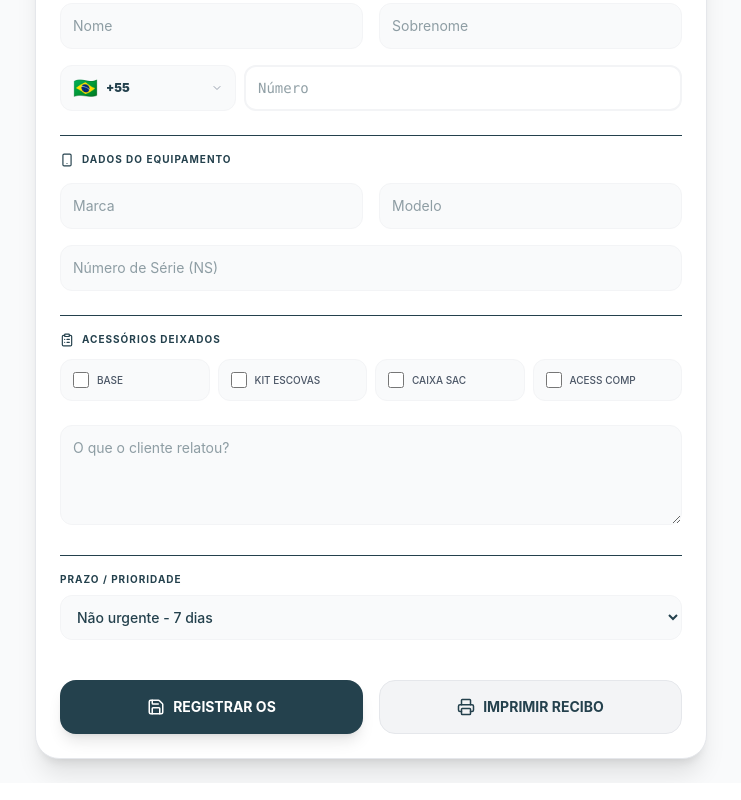
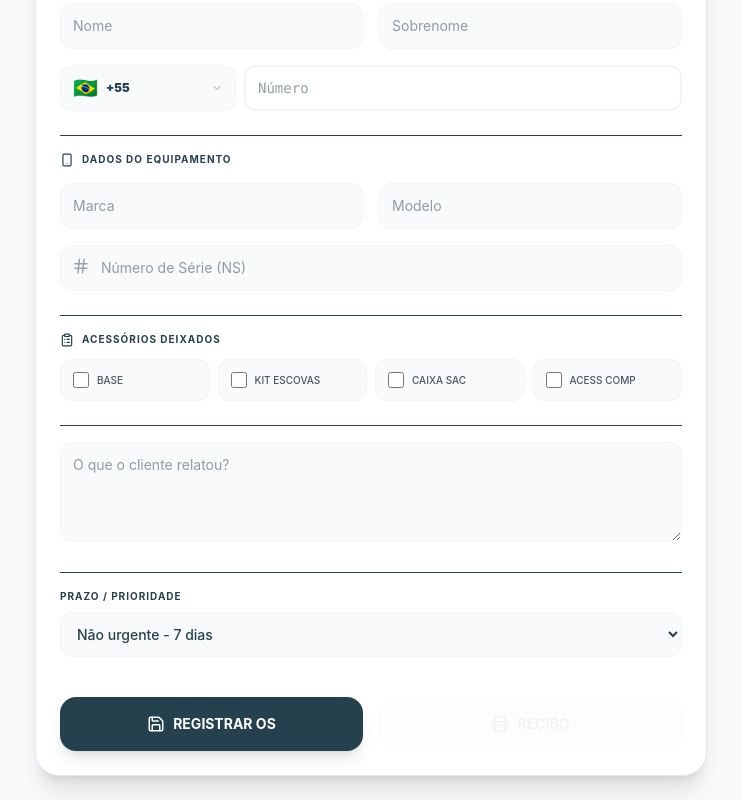
Before and after one commit to felipeft/supremus_system, a React (Vite) app in the folder supremus-frontend/: page / in a window 1280 px wide. Shown: the part 247-1047 px from the top of the page, without its empty margins (269-1010 px from the left). Built offline with nearby package versions, Linux system fonts and the light colour scheme.

Commit message:
restricao de dados

```diff
--- a/supremus-frontend/src/CheckIn.jsx
+++ b/supremus-frontend/src/CheckIn.jsx
@@ -1,14 +1,14 @@
 import React, { useState, useRef, useEffect } from 'react';
-import { Smartphone, User, ClipboardList, Printer, Save, Hash, Globe, Search, ChevronDown, CheckCircle2, AlertTriangle } from 'lucide-react';
+import { Smartphone, User, ClipboardList, Save, Hash, Globe, Search, ChevronDown, CheckCircle2, AlertTriangle, Loader2, Printer } from 'lucide-react';
 
-// IMPORTAÇÕES DOS MÓDULOS (Certifique-se de que os caminhos estão corretos)
+// IMPORTAÇÕES DOS SEUS MÓDULOS
 import { COUNTRIES } from './constants/countries';
 import { gerarReciboPDF } from './utils/pdfGenerator';
 
 const API_URL = window.location.hostname === "localhost" || window.location.hostname === "127.0.0.1"
   ? "http://127.0.0.1:8000" : "https://supremus-system.onrender.com";
 
-// Funções auxiliares de máscara e validação
+// Helpers locais de UI
 function applyMask(digits, mask) {
   let result = '';
   let dIdx = 0;
@@ -23,7 +23,7 @@ function isPhoneValid(digits, country) {
 }
 
 // Sub-componente de seleção de países
-function CountrySelector({ selected, onChange }) {
+function CountrySelector({ selected, onChange, disabled }) {
   const [open, setOpen] = useState(false);
   const [search, setSearch] = useState('');
   const dropdownRef = useRef(null);
@@ -38,7 +38,7 @@ function CountrySelector({ selected, onChange }) {
   }, []);
 
   return (
-    <div className="relative flex-none w-44" ref={dropdownRef}>
+    <div className={`relative flex-none w-44 ${disabled ? 'opacity-50 pointer-events-none' : ''}`} ref={dropdownRef}>
       <button type="button" onClick={() => { setOpen(!open); setSearch(''); }} className="w-full h-full p-3 bg-gray-50 border border-gray-100 rounded-xl outline-none text-sm font-bold flex items-center gap-2 hover:bg-gray-100 transition-colors">
         <span className="text-xl leading-none">{selected.flag}</span>
         <span className="text-xs font-black text-[#24414d]">{selected.code}</span>
@@ -73,46 +73,82 @@ export default function CheckIn() {
   const [selectedCountry, setSelectedCountry] = useState(COUNTRIES[0]);
   const [phoneDigits, setPhoneDigits] = useState('');
   const [acessorios, setAcessorios] = useState({ base: false, kit_escovas: false, caixa_sac: false, acess_comp: false });
+
+  // ESTADOS DE ENGENHARIA
   const [osGerada, setOsGerada] = useState(null);
+  const [estaSalvando, setEstaSalvando] = useState(false);
+  const [formModificado, setFormModificado] = useState(false);
 
   const phoneValid = isPhoneValid(phoneDigits, selectedCountry);
   const phoneEmpty = phoneDigits.length === 0;
 
-  const handleCountryChange = (country) => { setSelectedCountry(country); setPhoneDigits(''); setFormData(f => ({ ...f, whatsapp: '' })); };
+  // Lógica para detectar mudança e invalidar a OS atual
+  const handleInputChange = (field, value) => {
+    setFormData(prev => ({ ...prev, [field]: value }));
+    setFormModificado(true);
+  };
+
+  const handleCountryChange = (country) => {
+    setSelectedCountry(country);
+    setPhoneDigits('');
+    setFormData(f => ({ ...f, whatsapp: '' }));
+    setFormModificado(true);
+  };
 
   const handlePhoneChange = (e) => {
     const raw = e.target.value.replace(/\D/g, '');
     const limited = raw.slice(0, selectedCountry.maxDigits);
     setPhoneDigits(limited);
     setFormData(f => ({ ...f, whatsapp: applyMask(limited, selectedCountry.mask) }));
+    setFormModificado(true);
   };
 
-  const handleCheckbox = (e) => { setAcessorios({ ...acessorios, [e.target.name]: e.target.checked }); };
+  const handleCheckbox = (e) => {
+    setAcessorios({ ...acessorios, [e.target.name]: e.target.checked });
+    setFormModificado(true);
+  };
+
   const obterOSBase = () => phoneDigits.length >= 4 ? phoneDigits.slice(-4) : '____';
 
-  const handleImprimir = () => {
-    const osFinal = osGerada || obterOSBase();
-    // A prioridade não é enviada para o PDF, conforme solicitado
-    gerarReciboPDF(formData, selectedCountry, acessorios, osFinal);
+  const handleImprimirNovamente = () => {
+    if (osGerada && !formModificado) {
+      gerarReciboPDF(formData, selectedCountry, acessorios, osGerada);
+    }
   };
 
-  const handleSalvar = async (e) => {
+  const handleSalvarERecibo = async (e) => {
     e.preventDefault();
+    if (estaSalvando) return; // Bloqueio contra clique duplo
     if (!formData.nome.trim() || !formData.sobrenome.trim() || !phoneValid) return alert("⚠️ Verifique os dados obrigatórios.");
 
+    setEstaSalvando(true);
     const listaAcessorios = Object.keys(acessorios).filter(key => acessorios[key]).map(key => key.replace('_', ' ').toUpperCase()).join(", ");
-
-    const dadosParaEnviar = {
-      ...formData,
-      whatsapp: `${selectedCountry.code} ${formData.whatsapp}`,
-      ddi: selectedCountry.code,
-      acessorios: listaAcessorios || "Nenhum"
-    };
+    const dadosParaEnviar = { ...formData, whatsapp: `${selectedCountry.code} ${formData.whatsapp}`, ddi: selectedCountry.code, acessorios: listaAcessorios || "Nenhum" };
 
     try {
-      const response = await fetch(`${API_URL}/registrar-os`, { method: "POST", headers: { "Content-Type": "application/json" }, body: JSON.stringify(dadosParaEnviar) });
-      if (response.ok) { const resultado = await response.json(); setOsGerada(resultado.os); alert(`✅ EQUIPAMENTO REGISTRADO!\nOS Gerada: ${resultado.os}`); }
-    } catch (error) { alert("📡 Erro de conexão!"); }
+      const response = await fetch(`${API_URL}/registrar-os`, {
+        method: "POST",
+        headers: { "Content-Type": "application/json" },
+        body: JSON.stringify(dadosParaEnviar)
+      });
+
+      if (response.ok) {
+        const resultado = await response.json();
+        setOsGerada(resultado.os);
+        setFormModificado(false); // Reset da trava
+
+        // Impressão automática apenas após sucesso
+        await gerarReciboPDF(formData, selectedCountry, acessorios, resultado.os);
+
+        alert(`✅ EQUIPAMENTO REGISTRADO!\nOS Gerada: ${resultado.os}`);
+      } else {
+        alert("❌ Erro ao salvar dados no servidor.");
+      }
+    } catch (error) {
+      alert("📡 Erro de conexão! Verifique se o Backend está online.");
+    } finally {
+      setEstaSalvando(false); // Libera o sistema
+    }
   };
 
   const phoneStatusColor = phoneEmpty ? 'border-gray-100' : phoneValid ? 'border-green-400 bg-green-50' : 'border-orange-300 bg-orange-50';
@@ -122,28 +158,27 @@ export default function CheckIn() {
 
       {/* Cabeçalho */}
       <div className="bg-gray-50 p-6 border-b border-gray-100 flex justify-between items-center text-[#24414d]">
-        <div>
-          <h2 className="text-lg font-black uppercase tracking-tight">Entrada de Equipamento</h2>
-          <p className="text-[10px] text-gray-400 font-bold uppercase">Registro de Ordem de Serviço</p>
-        </div>
-        <div className="text-right border-l-2 border-gray-200 pl-6">
-          <span className="block text-[10px] font-bold text-gray-400 uppercase">OS Base</span>
-          <span className="text-2xl font-black">#{obterOSBase()}</span>
-        </div>
+        <div><h2 className="text-lg font-black uppercase tracking-tight">Entrada de Equipamento</h2><p className="text-[10px] text-gray-400 font-bold uppercase">Registro de Ordem de Serviço</p></div>
+        <div className="text-right border-l-2 border-gray-200 pl-6"><span className="block text-[10px] font-bold text-gray-400 uppercase">OS Base</span><span className="text-2xl font-black">#{obterOSBase()}</span></div>
       </div>
 
-      <form onSubmit={handleSalvar} className="p-6 space-y-6">
+      <form onSubmit={handleSalvarERecibo} className="p-6 space-y-6">
         {/* Identificação */}
         <div className="space-y-4">
           <h3 className="flex items-center gap-2 text-[#24414d] font-bold uppercase text-[10px] tracking-widest"><User size={14} /> Identificação do Cliente</h3>
           <div className="grid grid-cols-2 gap-4">
-            <input type="text" placeholder="Nome" required value={formData.nome} className="w-full p-3 bg-gray-50 border border-gray-100 rounded-xl outline-none focus:border-[#24414d] text-sm" onChange={(e) => setFormData({...formData, nome: e.target.value})} />
-            <input type="text" placeholder="Sobrenome" required value={formData.sobrenome} className="w-full p-3 bg-gray-50 border border-gray-100 rounded-xl outline-none focus:border-[#24414d] text-sm" onChange={(e) => setFormData({...formData, sobrenome: e.target.value})} />
+            <input type="text" placeholder="Nome" disabled={estaSalvando} required value={formData.nome} className="w-full p-3 bg-gray-50 border border-gray-100 rounded-xl outline-none focus:border-[#24414d] text-sm" onChange={(e) => handleInputChange('nome', e.target.value)} />
+            <input type="text" placeholder="Sobrenome" disabled={estaSalvando} required value={formData.sobrenome} className="w-full p-3 bg-gray-50 border border-gray-100 rounded-xl outline-none focus:border-[#24414d] text-sm" onChange={(e) => handleInputChange('sobrenome', e.target.value)} />
           </div>
           <div className="flex gap-2 items-stretch">
-            <CountrySelector selected={selectedCountry} onChange={handleCountryChange} />
+            <CountrySelector selected={selectedCountry} onChange={handleCountryChange} disabled={estaSalvando} />
             <div className={`relative flex-1 border-2 rounded-xl transition-colors ${phoneStatusColor}`}>
-              <input type="text" placeholder="Número" value={formData.whatsapp} required className="w-full h-full p-3 bg-transparent outline-none text-sm font-mono rounded-xl" onChange={handlePhoneChange} />
+              <input type="text" placeholder="Número" disabled={estaSalvando} value={formData.whatsapp} required className="w-full h-full p-3 bg-transparent outline-none text-sm font-mono rounded-xl" onChange={handlePhoneChange} />
+              {!phoneEmpty && (
+                <div className="absolute right-3 top-1/2 -translate-y-1/2">
+                  {phoneValid ? <CheckCircle2 size={16} className="text-green-500" /> : <AlertTriangle size={16} className="text-orange-400" />}
+                </div>
+              )}
             </div>
           </div>
         </div>
@@ -152,10 +187,13 @@ export default function CheckIn() {
         <div className="space-y-4 border-t pt-4 text-[#24414d]">
           <h3 className="flex items-center gap-2 font-bold uppercase text-[10px] tracking-widest"><Smartphone size={14} /> Dados do Equipamento</h3>
           <div className="grid grid-cols-2 gap-4">
-            <input type="text" placeholder="Marca" required value={formData.marca} className="w-full p-3 bg-gray-50 border border-gray-100 rounded-xl outline-none focus:border-[#24414d] text-sm" onChange={(e) => setFormData({...formData, marca: e.target.value})} />
-            <input type="text" placeholder="Modelo" required value={formData.modelo} className="w-full p-3 bg-gray-50 border border-gray-100 rounded-xl outline-none focus:border-[#24414d] text-sm" onChange={(e) => setFormData({...formData, modelo: e.target.value})} />
+            <input type="text" placeholder="Marca" disabled={estaSalvando} required value={formData.marca} className="w-full p-3 bg-gray-50 border border-gray-100 rounded-xl outline-none focus:border-[#24414d] text-sm" onChange={(e) => handleInputChange('marca', e.target.value)} />
+            <input type="text" placeholder="Modelo" disabled={estaSalvando} required value={formData.modelo} className="w-full p-3 bg-gray-50 border border-gray-100 rounded-xl outline-none focus:border-[#24414d] text-sm" onChange={(e) => handleInputChange('modelo', e.target.value)} />
           </div>
-          <input type="text" placeholder="Número de Série (NS)" required value={formData.numeroSerie} className="w-full p-3 bg-gray-50 border border-gray-100 rounded-xl outline-none focus:border-[#24414d] text-sm" onChange={(e) => setFormData({...formData, numeroSerie: e.target.value})} />
+          <div className="relative">
+            <Hash className="absolute left-3 top-3 text-gray-400" size={18} />
+            <input type="text" placeholder="Número de Série (NS)" disabled={estaSalvando} required value={formData.numeroSerie} className="w-full p-3 pl-10 bg-gray-50 border border-gray-100 rounded-xl outline-none focus:border-[#24414d] text-sm" onChange={(e) => handleInputChange('numeroSerie', e.target.value)} />
+          </div>
         </div>
 
         {/* Acessórios */}
@@ -163,7 +201,7 @@ export default function CheckIn() {
           <h3 className="flex items-center gap-2 font-bold uppercase text-[10px] tracking-widest"><ClipboardList size={14} /> Acessórios Deixados</h3>
           <div className="grid grid-cols-2 md:grid-cols-4 gap-2">
             {['base', 'kit_escovas', 'caixa_sac', 'acess_comp'].map((item) => (
-              <label key={item} className="flex items-center gap-2 p-3 bg-gray-50 border border-gray-100 rounded-xl cursor-pointer hover:bg-blue-50 transition-all">
+              <label key={item} className={`flex items-center gap-2 p-3 bg-gray-50 border border-gray-100 rounded-xl cursor-pointer hover:bg-blue-50 transition-all ${estaSalvando ? 'opacity-50 pointer-events-none' : ''}`}>
                 <input type="checkbox" name={item} checked={acessorios[item]} onChange={handleCheckbox} className="w-4 h-4 accent-[#24414d]" />
                 <span className="text-[10px] font-medium uppercase text-gray-600">{item.replace('_', ' ')}</span>
               </label>
@@ -172,16 +210,14 @@ export default function CheckIn() {
         </div>
 
         {/* Relato */}
-        <textarea placeholder="O que o cliente relatou?" required value={formData.relato} className="w-full p-3 bg-gray-50 border border-gray-100 rounded-xl outline-none min-h-[100px] text-sm focus:border-[#24414d]" onChange={(e) => setFormData({...formData, relato: e.target.value})}></textarea>
+        <div className="space-y-3 border-t pt-4 text-[#24414d]">
+          <textarea placeholder="O que o cliente relatou?" disabled={estaSalvando} required value={formData.relato} className="w-full p-3 bg-gray-50 border border-gray-100 rounded-xl outline-none min-h-[100px] text-sm focus:border-[#24414d]" onChange={(e) => handleInputChange('relato', e.target.value)}></textarea>
+        </div>
 
-        {/* Prazo / Prioridade (Logica Interna Restaurada) */}
+        {/* Prazo / Prioridade */}
         <div className="space-y-2 border-t pt-4 text-[#24414d]">
           <h3 className="font-bold uppercase text-[10px] tracking-widest">Prazo / Prioridade</h3>
-          <select
-            value={formData.prioridade}
-            onChange={(e) => setFormData({...formData, prioridade: e.target.value})}
-            className="w-full p-3 bg-gray-50 border border-gray-100 rounded-xl outline-none focus:border-[#24414d] text-sm font-medium"
-          >
+          <select disabled={estaSalvando} value={formData.prioridade} onChange={(e) => handleInputChange('prioridade', e.target.value)} className="w-full p-3 bg-gray-50 border border-gray-100 rounded-xl outline-none focus:border-[#24414d] text-sm font-medium">
             <option>Não urgente - 7 dias</option>
             <option>Pouco urgente - 5 dias</option>
             <option>Urgente - 3 dias</option>
@@ -189,19 +225,31 @@ export default function CheckIn() {
           </select>
         </div>
 
-        {/* Botões de Ação */}
+        {/* Botões de Ação Dinâmicos */}
         <div className="grid grid-cols-2 gap-4 pt-4">
-          <button type="submit" className="bg-[#24414d] hover:bg-[#1a313a] text-white font-bold py-4 rounded-2xl shadow-lg flex items-center justify-center gap-2 active:scale-95 transition-all text-sm uppercase">
-            <Save size={18} /> Registrar OS
+          <button
+            type="submit"
+            disabled={estaSalvando}
+            className={`font-bold py-4 rounded-2xl shadow-lg flex items-center justify-center gap-2 active:scale-95 transition-all text-sm uppercase ${estaSalvando ? 'bg-gray-400 cursor-not-allowed text-white' : 'bg-[#24414d] hover:bg-[#1a313a] text-white'}`}
+          >
+            {estaSalvando ? <><Loader2 className="animate-spin" size={18} /> Salvando...</> : <><Save size={18} /> Registrar OS</>}
           </button>
-          <button type="button" onClick={handleImprimir} className="bg-gray-100 hover:bg-gray-200 text-[#24414d] font-bold py-4 rounded-2xl flex items-center justify-center gap-2 text-sm border border-gray-200 uppercase">
-            <Printer size={18} /> Imprimir Recibo
+
+          {/* Botão de segurança para re-impressão */}
+          <button
+            type="button"
+            onClick={handleImprimirNovamente}
+            className={`font-bold py-4 rounded-2xl flex items-center justify-center gap-2 text-sm border uppercase transition-all ${osGerada && !formModificado && !estaSalvando ? 'bg-gray-100 hover:bg-gray-200 text-[#24414d] border-gray-200' : 'bg-gray-50 text-gray-300 border-gray-100 cursor-not-allowed opacity-30'}`}
+          >
+            <Printer size={18} /> {formModificado ? 'Dados Alterados' : 'Recibo'}
           </button>
         </div>
 
-        {osGerada && (
-          <div className="mt-4 p-4 bg-yellow-50 border border-[#f8e309] rounded-2xl text-center">
-            <p className="text-[#24414d] font-bold text-sm uppercase">Equipamento Registrado! #{osGerada}</p>
+        {osGerada && !estaSalvando && (
+          <div className={`mt-4 p-4 rounded-2xl text-center border animate-in fade-in ${formModificado ? 'bg-orange-50 border-orange-200' : 'bg-yellow-50 border-yellow-200'}`}>
+            <p className="text-[#24414d] font-black text-sm uppercase">
+              {formModificado ? '⚠️ Salve novamente para gerar nova OS' : `Equipamento Registrado! #${osGerada}`}
+            </p>
           </div>
         )}
       </form>
```
